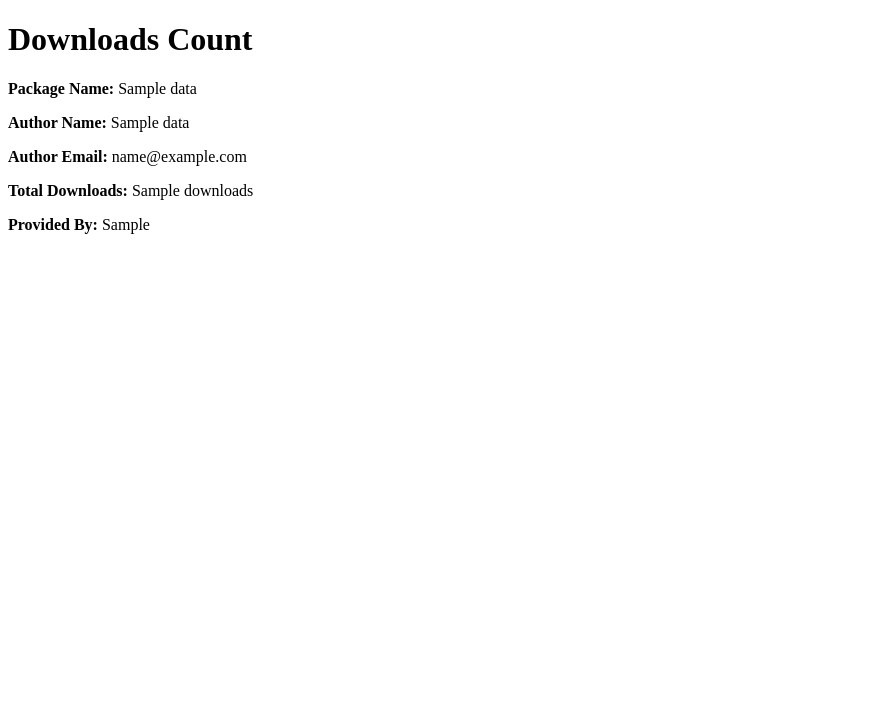
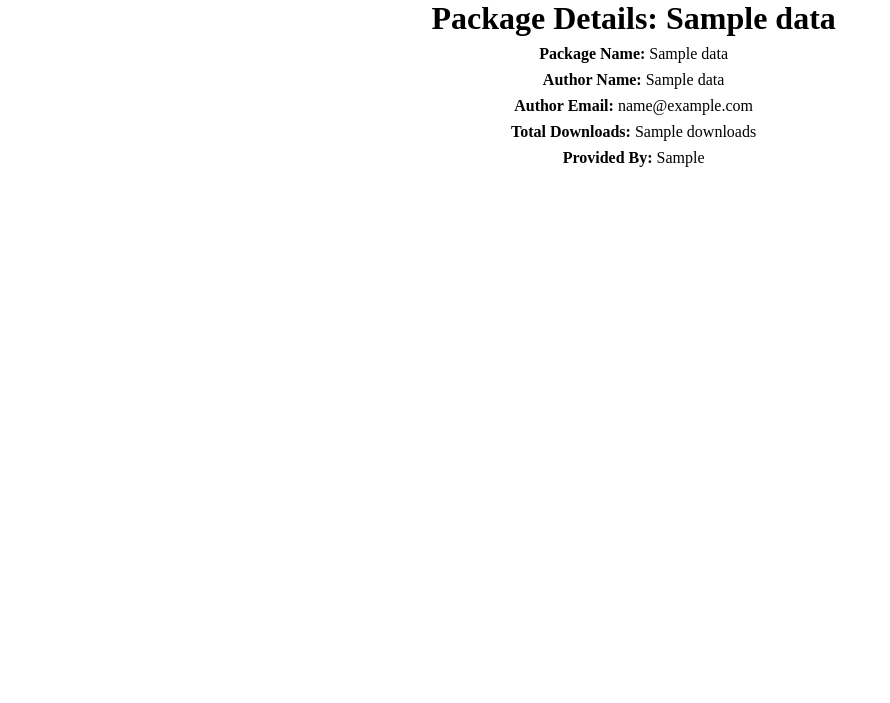
Before and after one commit to nazmul-nhb/npm-downloads-count, a Node server app: template src/views/downloads.ejs in a window 1280 px wide. Shown: the top 703 px of the page, without its empty margins (0-890 px from the left). Run offline with Node 20, Linux system fonts and the light colour scheme; the template is opened without the code that fills it: most values are stand-ins (such as "Sample title", 1, 10 or a date in 2020).

Commit message:
updated index.ts, tsconfig, downloads.ejs and build command

```diff
--- a/package.json
+++ b/package.json
@@ -1,10 +1,10 @@
 {
 	"name": "npm-downloads-count",
-	"version": "1.1.3",
+	"version": "1.1.4",
 	"main": "index.js",
 	"scripts": {
 		"dev": "nodemon src/index.ts",
-		"build": "rimraf dist && tsc && ncp src/public dist/public && ncp src/views dist/views && ncp src/styles dist/styles",
+		"build": "rimraf dist && tsc && ncp src/public dist/public && ncp src/views dist/views",
 		"start": "node dist/index.js"
 	},
 	"keywords": [
--- a/src/index.ts
+++ b/src/index.ts
@@ -28,15 +28,22 @@ app.use(express.json());
 
 // Routes
 app.get('/', (_req: Request, res: Response) => {
-	res.status(200).send({ success: true, message: '🏃 Server is Running!' });
+	res.status(200).send({
+		success: true,
+		message: '🏃 Server is Running!',
+		example: '/package?packageName=express',
+	});
 });
 
 // Actual Routes
 app.use('/package', packageRoutes);
 
 // Error handler for 404
-app.use((_req: Request, _res: Response, next: NextFunction) => {
-	const error: IErrorObject = new Error('Requested URL Not Found!');
+app.use((req: Request, _res: Response, next: NextFunction) => {
+	const url = req.url.replace('/', '');
+	const error: IErrorObject = new Error(
+		'Requested End-Point ' + url + ' Not Found!',
+	);
 	error.status = 404;
 	next(error);
 });
--- a/src/views/downloads.ejs
+++ b/src/views/downloads.ejs
@@ -4,12 +4,30 @@
 		<meta charset="UTF-8" />
 		<meta name="viewport" content="width=device-width, initial-scale=1.0" />
 		<link rel="shortcut icon" href="/favicon.ico" type="image/x-icon" />
-		<title>NPM Downloads Count</title>
-		<link rel="stylesheet" href="../styles/styles.css" />
+		<title>Downloads Count for <%= data.packageName %></title>
+		<style>
+			* {
+				padding: 0;
+				margin: 0;
+			}
+
+			.main {
+				height: 88vh;
+				width: 99%;
+			}
+
+			.container {
+				display: flex;
+				flex-direction: column;
+				align-items: center;
+				justify-content: center;
+				gap: 8px;
+			}
+		</style>
 	</head>
-	<body class="bg-gray-100 p-8">
-		<div class="bg-white p-6 rounded shadow-md">
-			<h1 class="text-2xl font-bold mb-4">Downloads Count</h1>
+	<body class="main">
+		<div class="container">
+			<h1 class="title">Package Details: <%= data.packageName %></h1>
 			<p><strong>Package Name:</strong> <%= data.packageName %></p>
 			<p><strong>Author Name:</strong> <%= data.authorName %></p>
 			<p><strong>Author Email:</strong> <%= data.authorEmail %></p>
--- a/tsconfig.json
+++ b/tsconfig.json
@@ -9,6 +9,6 @@
 		"strict": true /* Enable all strict type-checking options. */,
 		"skipLibCheck": true /* Skip type checking all .d.ts files. */
 	},
-	"include": ["src/**/*", "src/routes"],
+	"include": ["src/**/*"],
 	"exclude": ["node_modules", "src/types/*"]
 }
```
Also changed, not shown: src/styles/styles.css (deleted).
